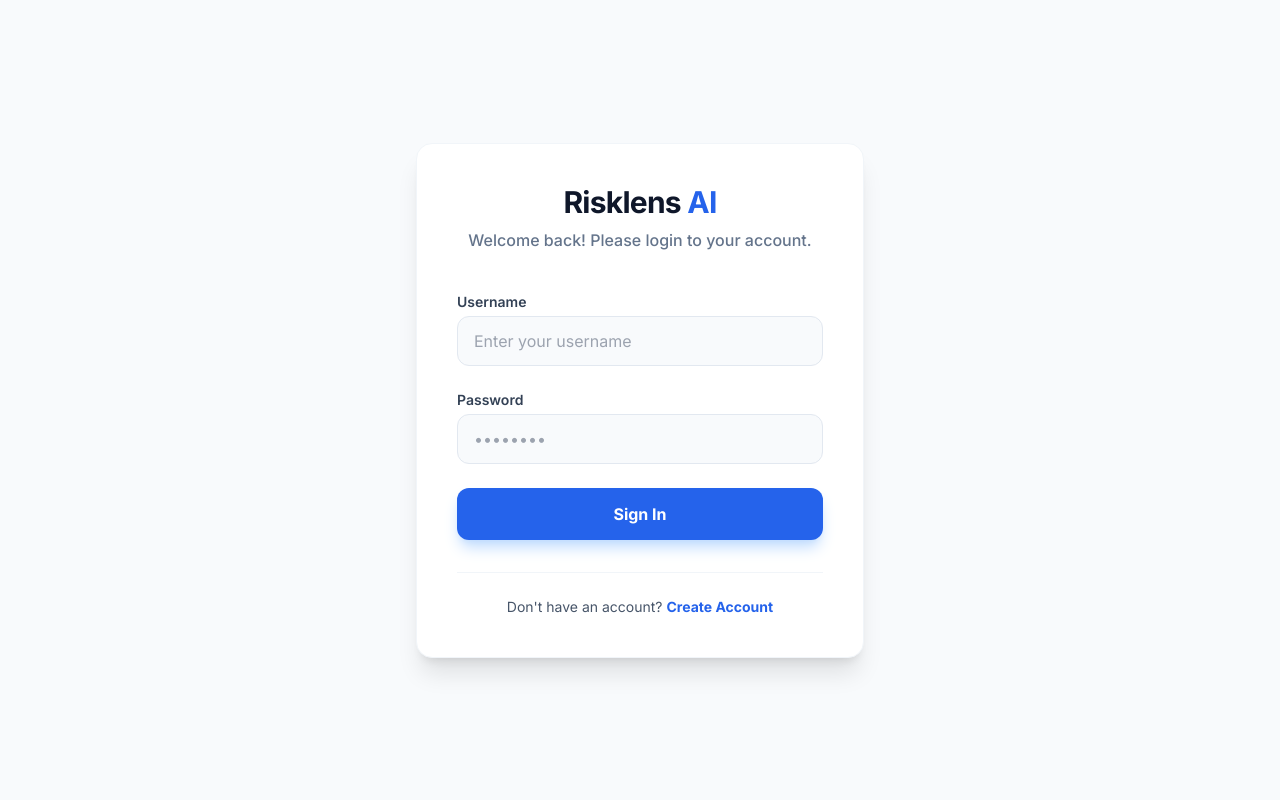
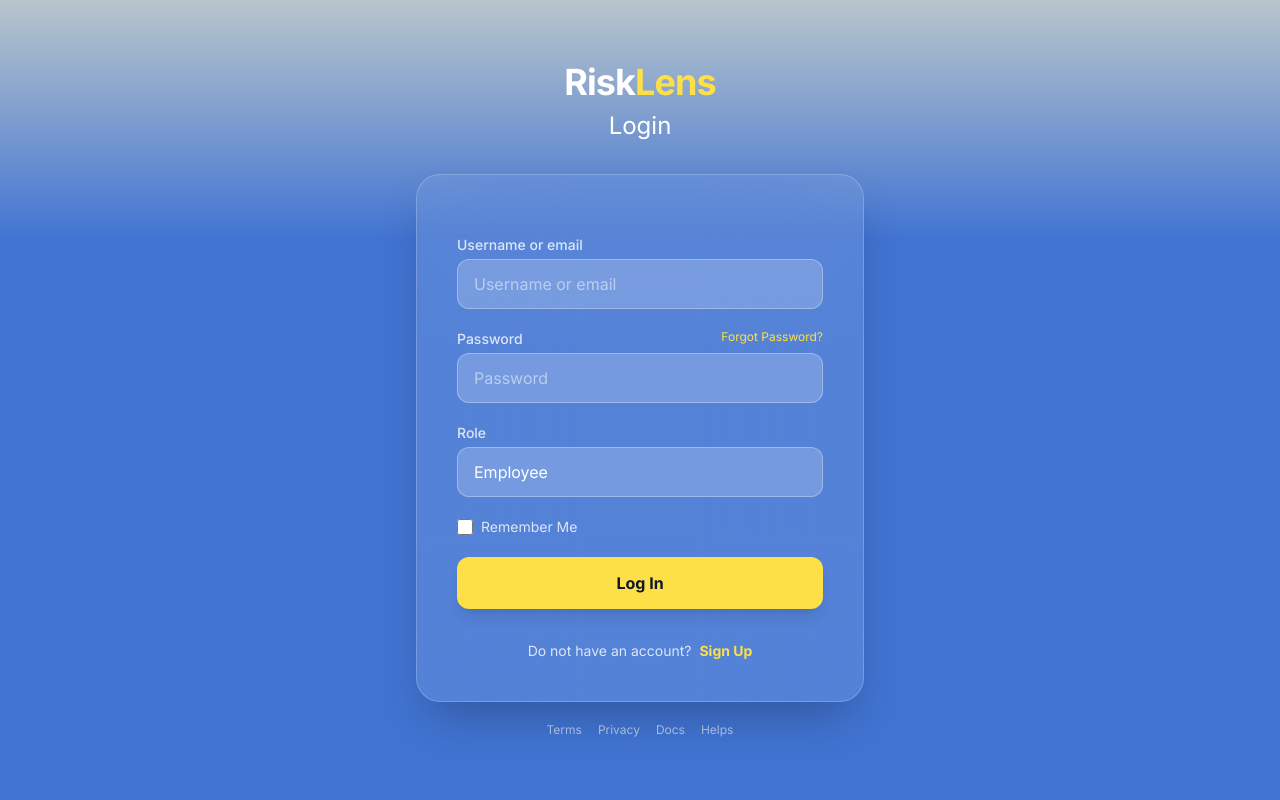
Before and after one commit to americano-indonesiayes/risklens-ai, a Django app: page / in a window 1280 px wide. Run offline with Django 5.2, Linux system fonts and the light colour scheme; some libraries are stand-ins or nearby versions.

Commit message:
login page update

```diff
--- a/authentication/templates/login.html
+++ b/authentication/templates/login.html
@@ -7,50 +7,86 @@
     <script src="https://cdn.tailwindcss.com"></script>
     <link href="https://fonts.googleapis.com/css2?family=Inter:wght@400;500;600;700&display=swap" rel="stylesheet">
     <style>
-        body { font-family: 'Inter', sans-serif; }
+        body {
+            font-family: 'Inter', sans-serif;
+            background: linear-gradient(180deg, #b8c5cb 0%, #4174d3 30%);
+            min-height: 100vh;
+            margin: 0;
+        }
+        .glass-card {
+            backdrop-filter: blur(70px);
+            background: rgba(255, 255, 255, 0.1);
+            border: 1px solid rgba(255, 255, 255, 0.2);
+        }
     </style>
 </head>
-<body class="bg-slate-50 flex items-center justify-center min-h-screen p-4">
-    <div class="bg-white p-10 rounded-2xl shadow-xl w-full max-w-md border border-slate-100">
-        <div class="text-center mb-10">
-            <h1 class="text-3xl font-extrabold text-slate-900 tracking-tight">Risklens <span class="text-blue-600">AI</span></h1>
-            <p class="text-slate-500 mt-2 font-medium">Welcome back! Please login to your account.</p>
-        </div>
+<body class="flex flex-col items-center justify-center min-h-screen p-4">
+    <div class="text-center mb-8">
+        <h1 class="text-4xl font-bold text-white tracking-tight">Risk<span class="text-yellow-300">Lens</span></h1>
+        <h2 class="text-2xl text-white mt-2">Login</h2>
+    </div>
 
+    <div class="glass-card p-10 rounded-3xl shadow-2xl w-full max-w-md">
         {% if messages %}
             {% for message in messages %}
-                <div class="bg-amber-50 border-l-4 border-amber-400 text-amber-700 p-3 mb-6 text-sm rounded-r-md">
+                <div class="bg-red-500/20 border border-red-500 text-white p-3 mb-6 text-sm rounded-xl">
                     {{ message }}
                 </div>
             {% endfor %}
         {% endif %}
 
-        <form method="POST" class="space-y-6">
+        <form method="POST" class="space-y-5">
             {% csrf_token %}
+
             <div>
-                <label class="block text-sm font-semibold text-slate-700 mb-1">Username</label>
-                <input type="text" name="username" placeholder="Enter your username" required
-                    class="w-full px-4 py-3 bg-slate-50 border border-slate-200 rounded-xl focus:ring-2 focus:ring-blue-500 focus:border-transparent transition-all outline-none text-slate-900">
+                <label class="block text-sm font-medium text-white/80 mb-1">Username or email</label>
+                <div class="relative">
+                    <input type="text" name="username" placeholder="Username or email" required
+                        class="w-full px-4 py-3 bg-white/20 border border-white/30 rounded-xl focus:ring-2 focus:ring-yellow-300 outline-none text-white placeholder-white/50 transition-all">
+                </div>
             </div>
+
             <div>
                 <div class="flex justify-between mb-1">
-                    <label class="text-sm font-semibold text-slate-700">Password</label>
+                    <label class="text-sm font-medium text-white/80">Password</label>
+                    <a href="#" class="text-xs text-yellow-300 hover:underline">Forgot Password?</a>
                 </div>
-                <input type="password" name="password" placeholder="••••••••" required
-                    class="w-full px-4 py-3 bg-slate-50 border border-slate-200 rounded-xl focus:ring-2 focus:ring-blue-500 focus:border-transparent transition-all outline-none text-slate-900">
+                <input type="password" name="password" placeholder="Password" required
+                    class="w-full px-4 py-3 bg-white/20 border border-white/30 rounded-xl focus:ring-2 focus:ring-yellow-300 outline-none text-white placeholder-white/50 transition-all">
+            </div>
+
+            <div>
+                <label class="block text-sm font-medium text-white/80 mb-1">Role</label>
+                <select name="role" required
+                    class="w-full px-4 py-3 bg-white/20 border border-white/30 rounded-xl focus:ring-2 focus:ring-yellow-300 outline-none text-white appearance-none cursor-pointer transition-all">
+                    <option value="employee" class="text-slate-900">Employee</option>
+                    <option value="admin" class="text-slate-900">Admin</option>
+                </select>
+            </div>
+
+            <div class="flex items-center">
+                <input type="checkbox" id="remember" class="w-4 h-4 rounded border-gray-300 text-yellow-400 focus:ring-yellow-300">
+                <label for="remember" class="ml-2 text-sm text-white/80">Remember Me</label>
             </div>
 
             <button type="submit"
-                class="w-full py-3.5 px-4 bg-blue-600 hover:bg-blue-700 text-white font-bold rounded-xl shadow-lg shadow-blue-200 transition-all active:scale-[0.98]">
-                Sign In
+                class="w-full py-3.5 px-4 bg-yellow-300 hover:bg-yellow-400 text-slate-900 font-bold rounded-xl shadow-lg transition-all active:scale-[0.98] mt-4">
+                Log In
             </button>
         </form>
 
-        <div class="mt-8 pt-6 border-t border-slate-100 text-center">
-            <p class="text-sm text-slate-600">
-                Don't have an account? <a href="{% url 'register' %}" class="text-blue-600 font-bold hover:text-blue-700 underline-offset-4 hover:underline">Create Account</a>
+        <div class="mt-8 text-center">
+            <p class="text-sm text-white/80">
+                Do not have an account? <a href="{% url 'register' %}" class="text-yellow-300 font-bold hover:underline ml-1">Sign Up</a>
             </p>
         </div>
     </div>
+
+    <div class="flex space-x-4 mt-5 text-xs text-white/60">
+        <a href="#">Terms</a>
+        <a href="#">Privacy</a>
+        <a href="#">Docs</a>
+        <a href="#">Helps</a>
+    </div>
 </body>
 </html>
```
Also changed, not shown: authentication/templates/register.html (+72 -41 lines).
